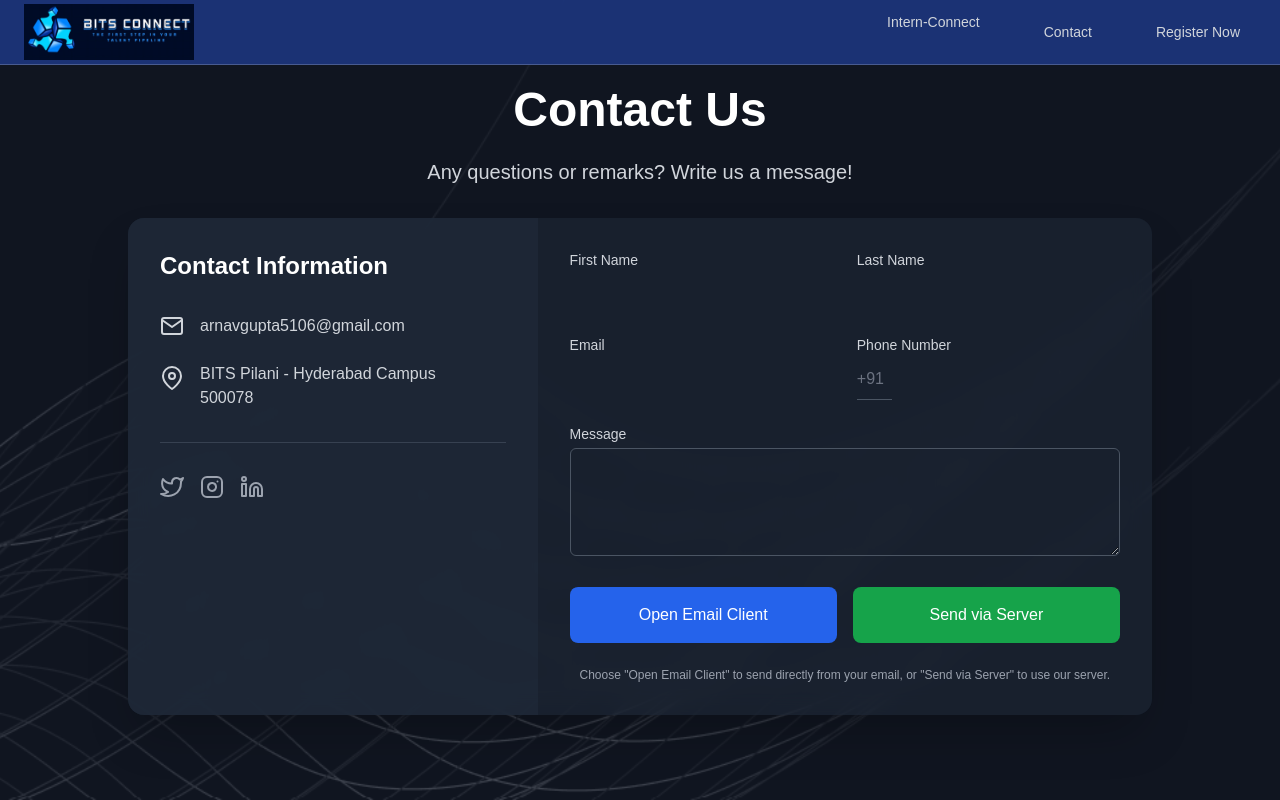
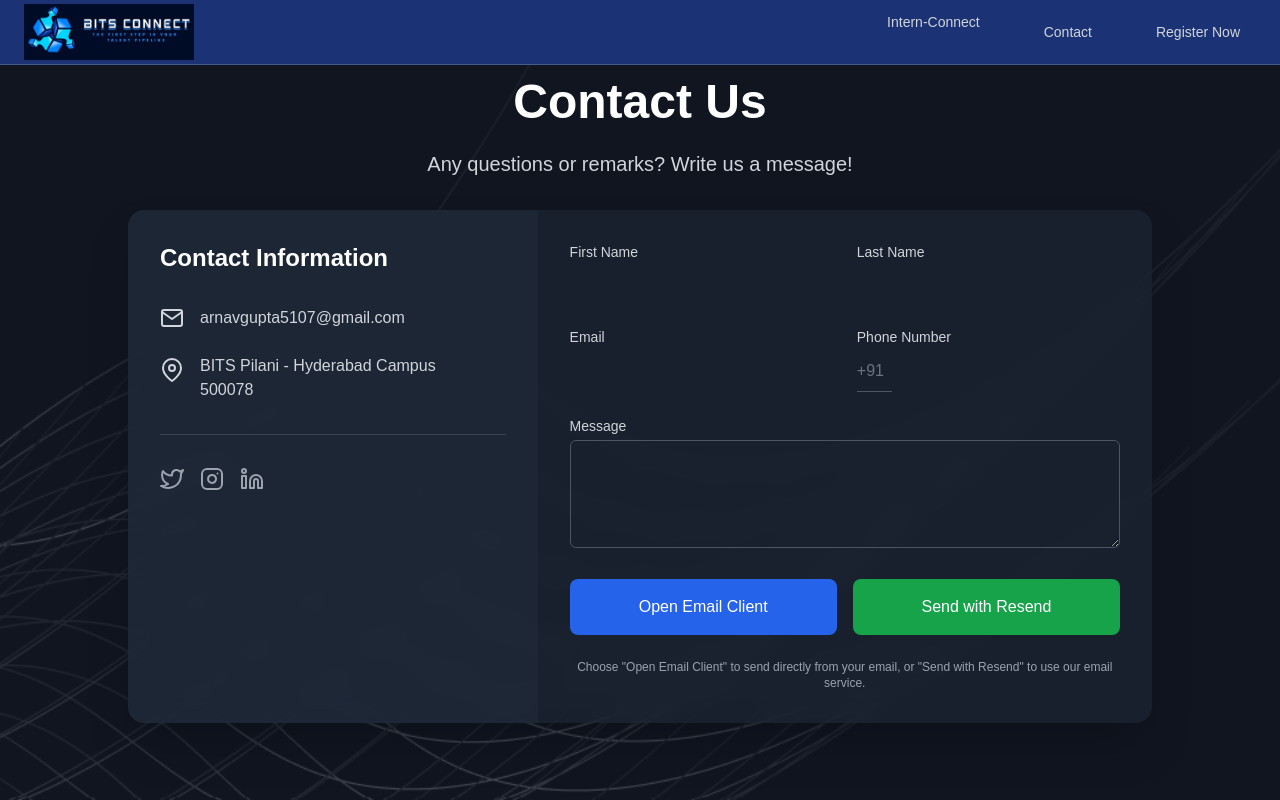
Before and after one commit to ArnavG5107/Bits-Connect, a React (Create React App) app in the folder frontend/: page / in a window 1280 px wide. Both pictures are taken after a click on the button "Contact". Shown: the top 800 px of the page. Built offline with nearby package versions, Linux system fonts and the light colour scheme.

Commit message:
Update Contact.js

```diff
--- a/frontend/src/Components/Contact.js
+++ b/frontend/src/Components/Contact.js
@@ -166,7 +166,7 @@ const ContactPage = () => {
         // Get the API URL from environment variables or use default
         const baseURL = process.env.REACT_APP_API_URL || 'http://localhost:5000';
 
-        // Using fetch instead of axios
+        // Using fetch to send data to our Resend-enabled backend
         const response = await fetch(`${baseURL}/api/contact`, {
           method: 'POST',
           headers: {
@@ -187,10 +187,10 @@ const ContactPage = () => {
           throw new Error(data.message || 'Failed to send message');
         }
 
-        console.log("Form submitted:", data);
+        console.log("Form submitted successfully:", data);
         setSubmitStatus({
           type: "success",
-          message: "Thank you! Your message has been sent successfully.",
+          message: "Thank you! Your message has been sent successfully with Resend.",
         });
 
         // Reset form after successful submission
@@ -206,7 +206,7 @@ const ContactPage = () => {
         console.error("Error submitting form:", error);
 
         // Error handling
-        let errorMessage = "There was a problem sending your message. Please try again later.";
+        let errorMessage = "There was a problem sending your message with Resend. Please try again later.";
 
         if (error.message) {
           errorMessage = error.message;
@@ -258,7 +258,7 @@ ${formData.message}
     }
   };
 
-  // The rest of the component (return JSX) remains with minor modifications
+  // The JSX render part
   return (
     <div className="relative h-screen w-full overflow-hidden bg-gray-900">
       {/* Background image */}
@@ -294,10 +294,10 @@ ${formData.message}
                       <EmailIcon />
                     </span>
                     <a
-                      href="mailto:arnavgupta5106@gmail.com"
+                      href="mailto:arnavgupta5107@gmail.com"
                       className="hover:text-white"
                     >
-                      arnavgupta5106@gmail.com
+                      arnavgupta5107@gmail.com
                     </a>
                   </div>
 
@@ -579,13 +579,13 @@ ${formData.message}
                             Sending...
                           </>
                         ) : (
-                          "Send via Server"
+                          "Send with Resend"
                         )}
                       </button>
                     </div>
 
                     <p className="text-gray-400 text-xs text-center mt-4">
-                      Choose "Open Email Client" to send directly from your email, or "Send via Server" to use our server.
+                      Choose "Open Email Client" to send directly from your email, or "Send with Resend" to use our email service.
                     </p>
                   </form>
                 )}
```
Lines whose indentation alone changed are shown as unchanged.
